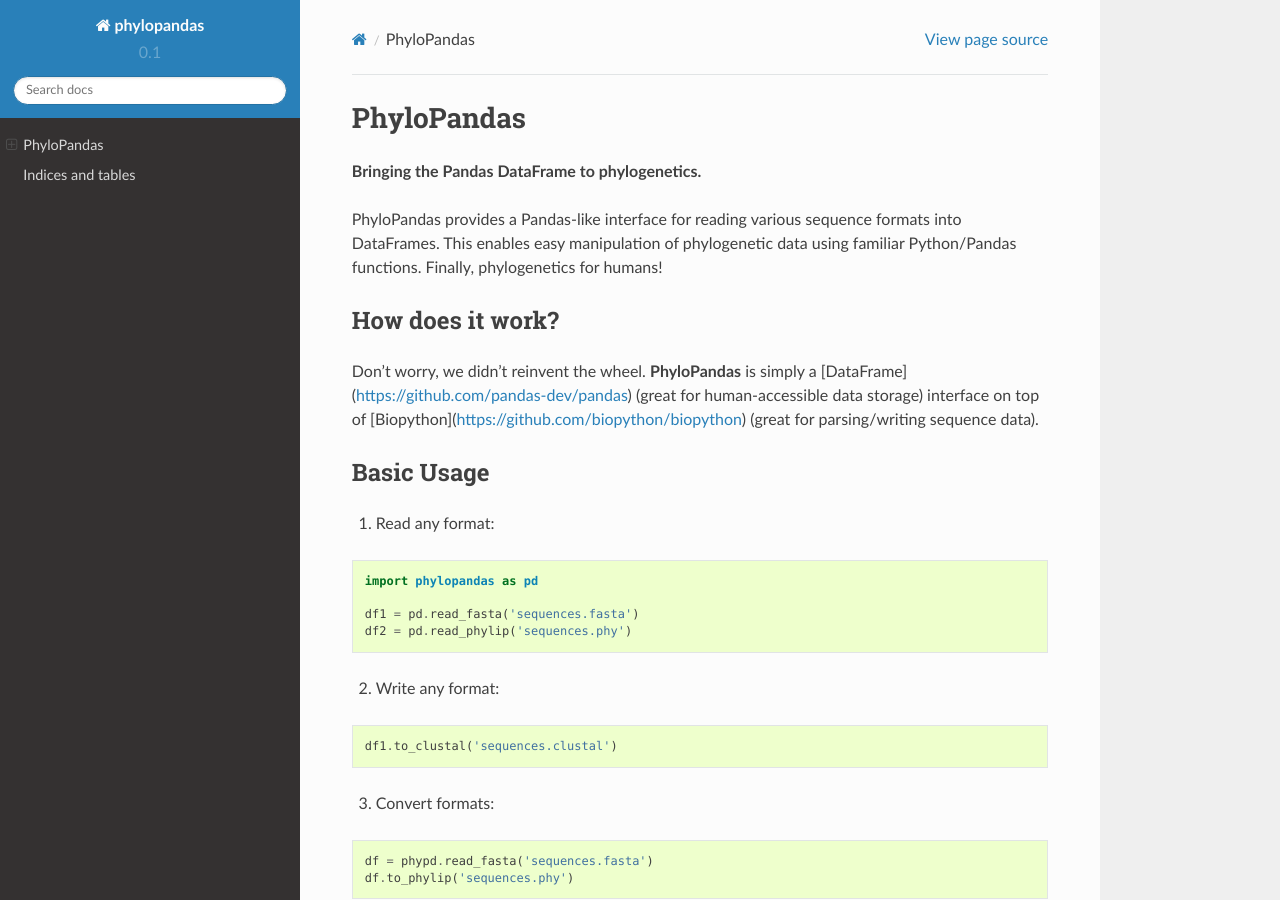
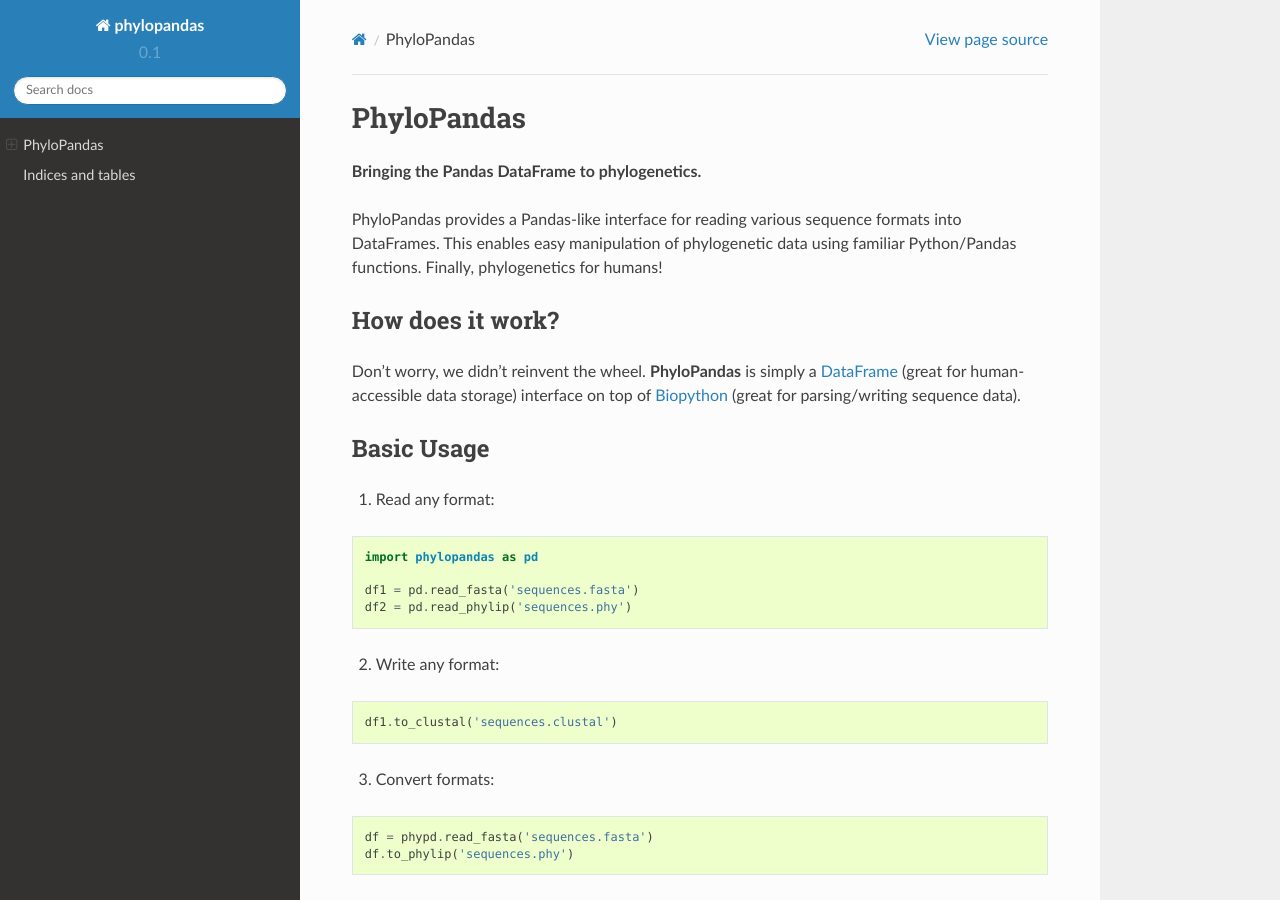
Before and after one commit to Zsailer/phylopandas, a Sphinx documentation site: the page built from docs/index.rst, in a window 1280 px wide and 900 px high. Built offline with Sphinx 7.4.7 and the Read the Docs theme 2.0.0, drawn with Linux system fonts in a browser that asks for light colours; some of the changed lines change nothing that is shown.

Commit message:
fix links in index

```diff
--- a/docs/index.rst
+++ b/docs/index.rst
@@ -13,9 +13,11 @@
 How does it work?
 -----------------
 
-Don't worry, we didn't reinvent the wheel. **PhyloPandas** is simply a [DataFrame](https://github.com/pandas-dev/pandas)
-(great for human-accessible data storage) interface on top of [Biopython](https://github.com/biopython/biopython) (great for parsing/writing sequence data).
+Don't worry, we didn't reinvent the wheel. **PhyloPandas** is simply a DataFrame_
+(great for human-accessible data storage) interface on top of Biopython_ (great for parsing/writing sequence data).
 
+.. _DataFrame: https://github.com/pandas-dev/pandas
+.. _Biopython: https://github.com/biopython/biopython
 
 Basic Usage
 -----------
```
